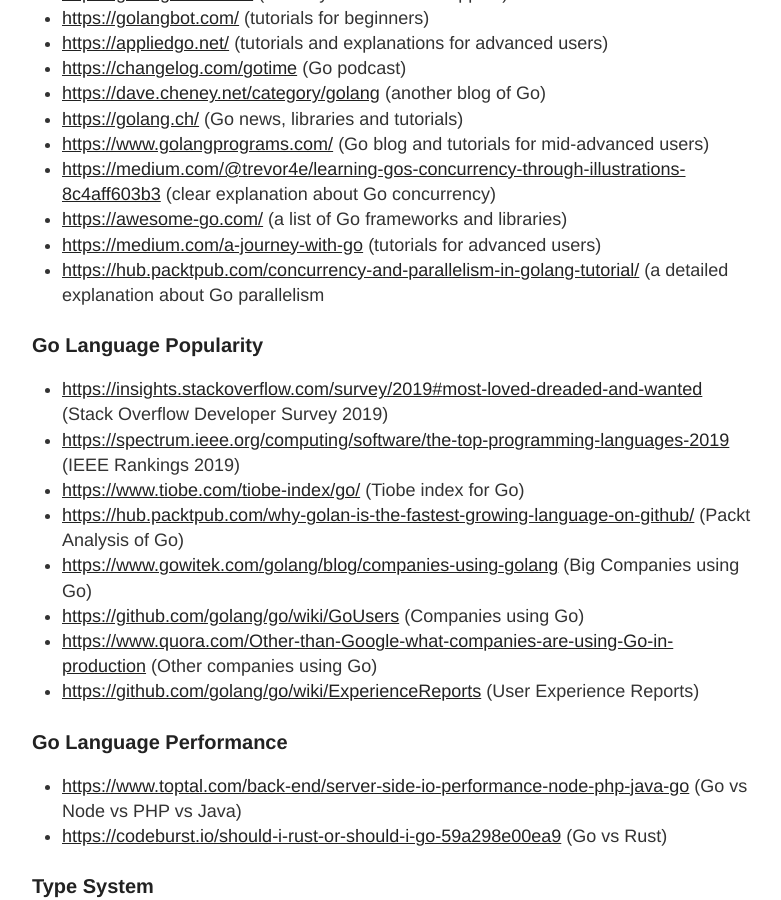
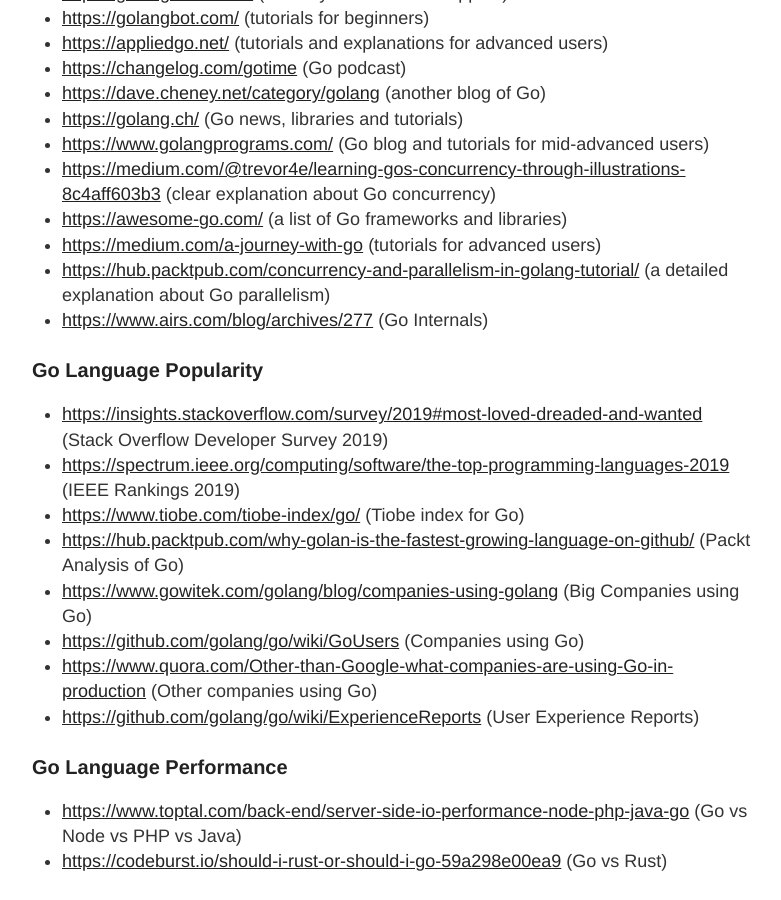
Before and after one commit to dariodip/dariodip.github.io, a Jekyll site: the page built from gows/goref2019.md, in a window 1280 px wide and 900 px high, scrolled down 396 px. Shown: the whole window, without its empty margins (248-1029 px from the left). Built offline with Jekyll 4.4.1, drawn with Linux system fonts in a browser that asks for light colours; nearby versions of some CDN libraries.

Commit message:
Update goref2019.md

```diff
--- a/gows/goref2019.md
+++ b/gows/goref2019.md
@@ -21,7 +21,8 @@
 * <https://medium.com/@trevor4e/learning-gos-concurrency-through-illustrations-8c4aff603b3>   (clear explanation about Go concurrency)
 * <https://awesome-go.com/>   (a list of Go frameworks and libraries)
 * <https://medium.com/a-journey-with-go>  (tutorials for advanced users)
-* <https://hub.packtpub.com/concurrency-and-parallelism-in-golang-tutorial/> (a detailed explanation about Go parallelism
+* <https://hub.packtpub.com/concurrency-and-parallelism-in-golang-tutorial/> (a detailed explanation about Go parallelism)
+* <https://www.airs.com/blog/archives/277> (Go Internals)
 
 ### Go Language Popularity
 
```
